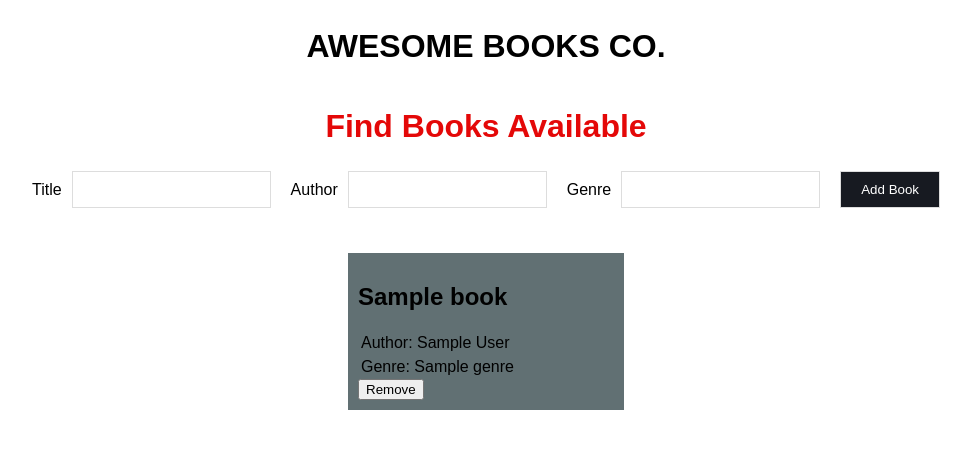
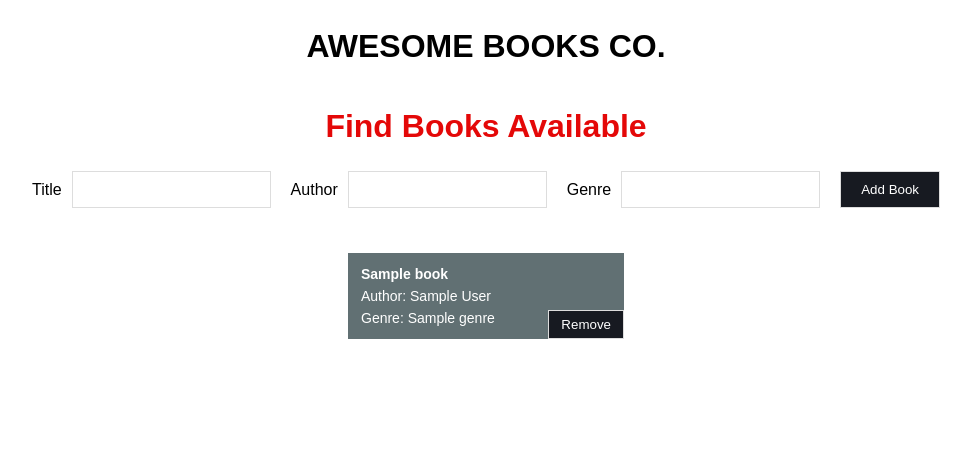
Before and after one commit to SOLARIS-VI/w3d15_homework, a Flask app: template templates/index.html in a window 1280 px wide. Shown: the top 449 px of the page, without its empty margins (154-1125 px from the left). Run offline with Flask 3, Linux system fonts and the light colour scheme; the template is opened without the code that fills it: most values are stand-ins (such as "Sample title", 1, 10 or a date in 2020).

Commit message:
“w3d15_homework”

```diff
--- a/app.py
+++ b/app.py
@@ -7,7 +7,7 @@ books = Books()
 
 @app.route('/')
 def index():
-    return render_template('index.html', library=books.library)
+    return render_template('index.html', books=books.library)
 
 @app.route('/books', methods=['POST'])
 def add_book():
@@ -20,9 +20,9 @@ def add_book():
 
     return redirect('/')
 
-@app.route('/books/delete/<int:index>', methods=['POST'])
+@app.route('/books/<int:index>/delete', methods=['POST'])
 def delete_book(index):
-    books.remove_book(index-1)
+    books.remove_book(index)
 
     return redirect('/')
 
--- a/models/books.py
+++ b/models/books.py
@@ -5,5 +5,5 @@ class Books:
     def add_book(self, book):
         self.library.append(book)
 
-    def remove_book(self, book):
-        self.library.remove(book)
+    def remove_book(self, index):
+        del self.library[index]
--- a/run_tests.py
+++ b/run_tests.py
@@ -2,4 +2,4 @@ import unittest
 from tests.book_test import TestBook
 
 if __name__ == '__main__':
-     unittest.TextTestRunner().run(unittest.TestLoader().loadTestsFromTestCase(TestBook))
+    unittest.main()
--- a/static/main.css
+++ b/static/main.css
@@ -1,3 +1,4 @@
+/* Body Styles */
 body {
     background-color: #ffffff;
     font-family: Arial, Helvetica, sans-serif;
@@ -110,11 +111,46 @@ a {
     background-color: #617073;
     padding: 10px;
     margin: 20px;
+    position: relative; /* Position the book container */
 }
 
-.book p,
-.book i {
-    color: rgb(0, 0, 0);
-    list-style: none;
+.book h2,
+.book p {
+    color: #fff;
+    font-size: 14px;
     margin: 3px;
 }
+
+/* Move the remove button to the bottom-right corner */
+.book form {
+    position: absolute;
+    bottom: 0;
+    right: 0;
+}
+
+.book form input[type="submit"] {
+    padding: 6px 12px;
+    background-color: #171A21;
+    border: 1px solid #ddd;
+    color: white;
+    margin: 0;
+}
+
+.book form input[type="submit"]:hover {
+    background-color: #7A93AC;
+}
+
+/* Base */
+.base {
+    text-align: center;
+    margin-top: 20px;
+}
+
+.base a {
+    color: #000;
+    text-decoration: none;
+}
+
+.base a:hover {
+    color: #777;
+}
--- a/templates/index.html
+++ b/templates/index.html
@@ -20,7 +20,7 @@
                 <h2>{{ book.title }}</h2>
                 <p>Author: {{ book.author }}</p>
                 <p>Genre: {{ book.genre }}</p>
-                <form action="/books/delete/{{ loop.index }}" method="POST">
+                <form action="/books/{{ loop.index0 }}/delete" method="POST">
                     <input type="submit" value="Remove">
                 </form>
             </div>
```
Also changed, not shown: controllers/controller.py (+2 -7 lines), models/book.py (+2 -8 lines), tests/book_test.py (+15 -38 lines), templates/book_detail.html (line endings or trailing spaces), 1 other file.
